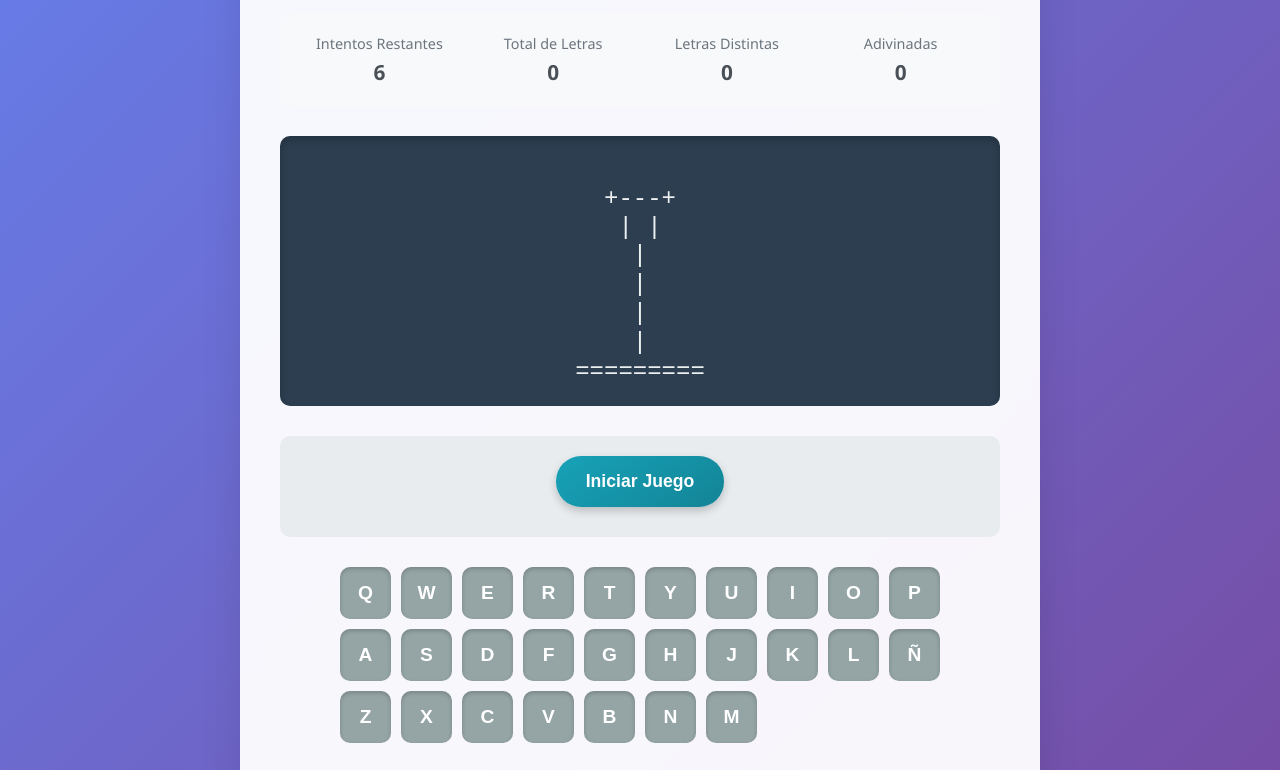
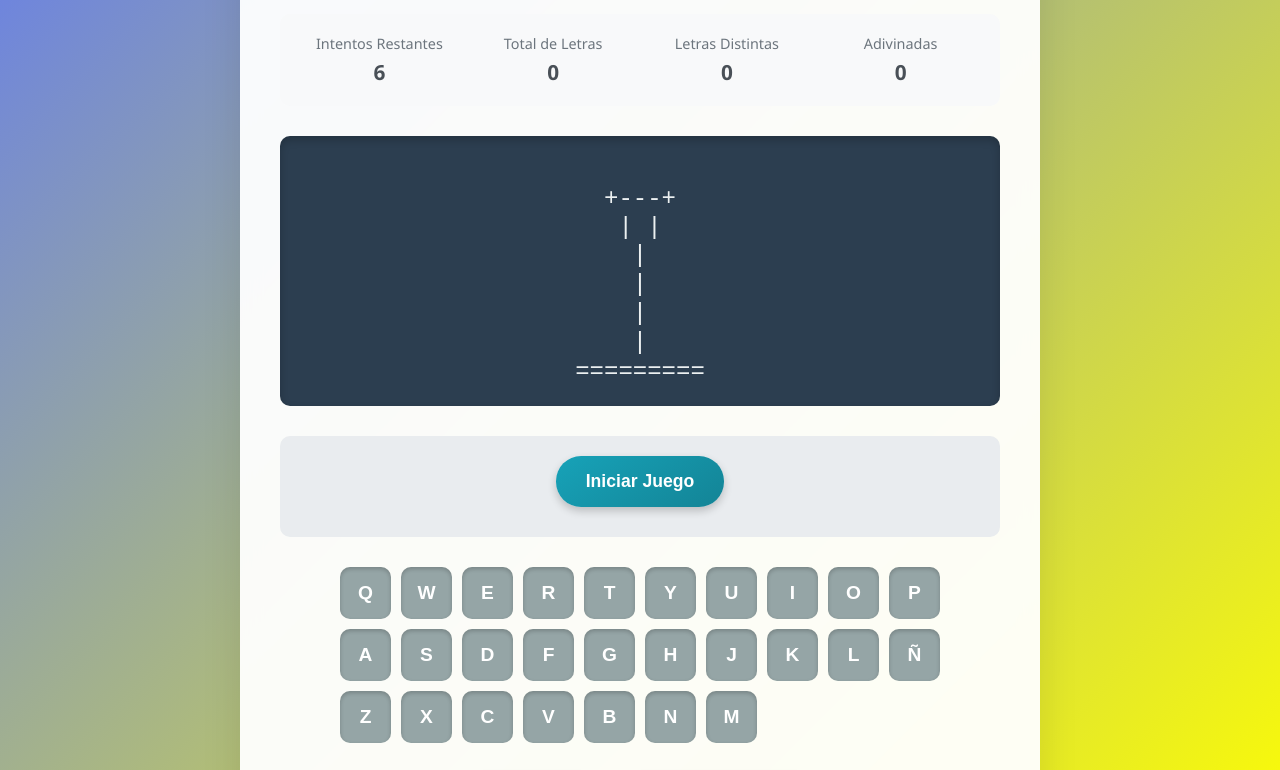
Before and after one commit to Agustin-Caucino/Agiles-grupo-4, a website: page index.html in a window 1280 px wide. Shown: the part 131-901 px from the top of the page. Drawn offline with Linux system fonts and the light colour scheme.

Commit message:
test changes on deploy

```diff
--- a/styles.css
+++ b/styles.css
@@ -6,7 +6,7 @@
 
 body {
   font-family: 'Segoe UI', Tahoma, Geneva, Verdana, sans-serif;
-  background: linear-gradient(135deg, #667eea 0%, #764ba2 100%);
+  background: linear-gradient(135deg, #667eea 0%, yellow 100%);
   min-height: 100vh;
   display: flex;
   justify-content: center;
```
